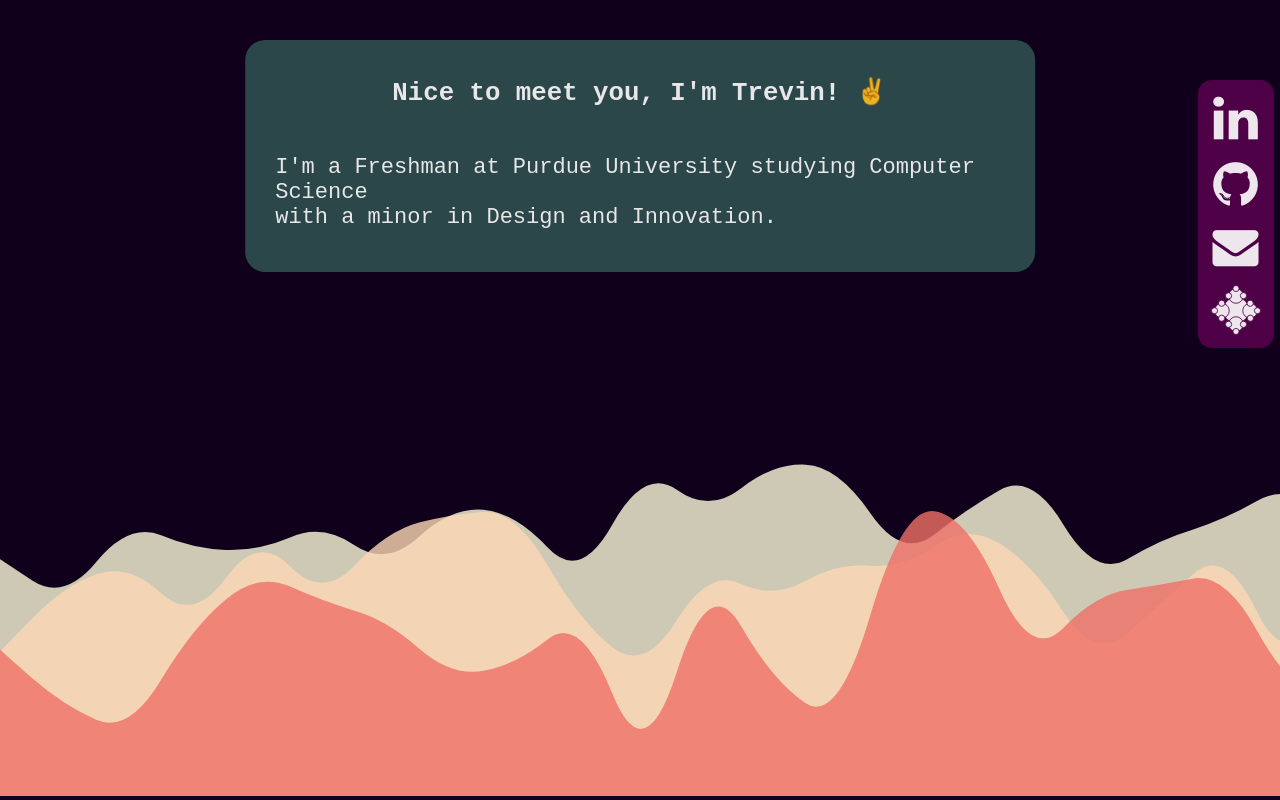
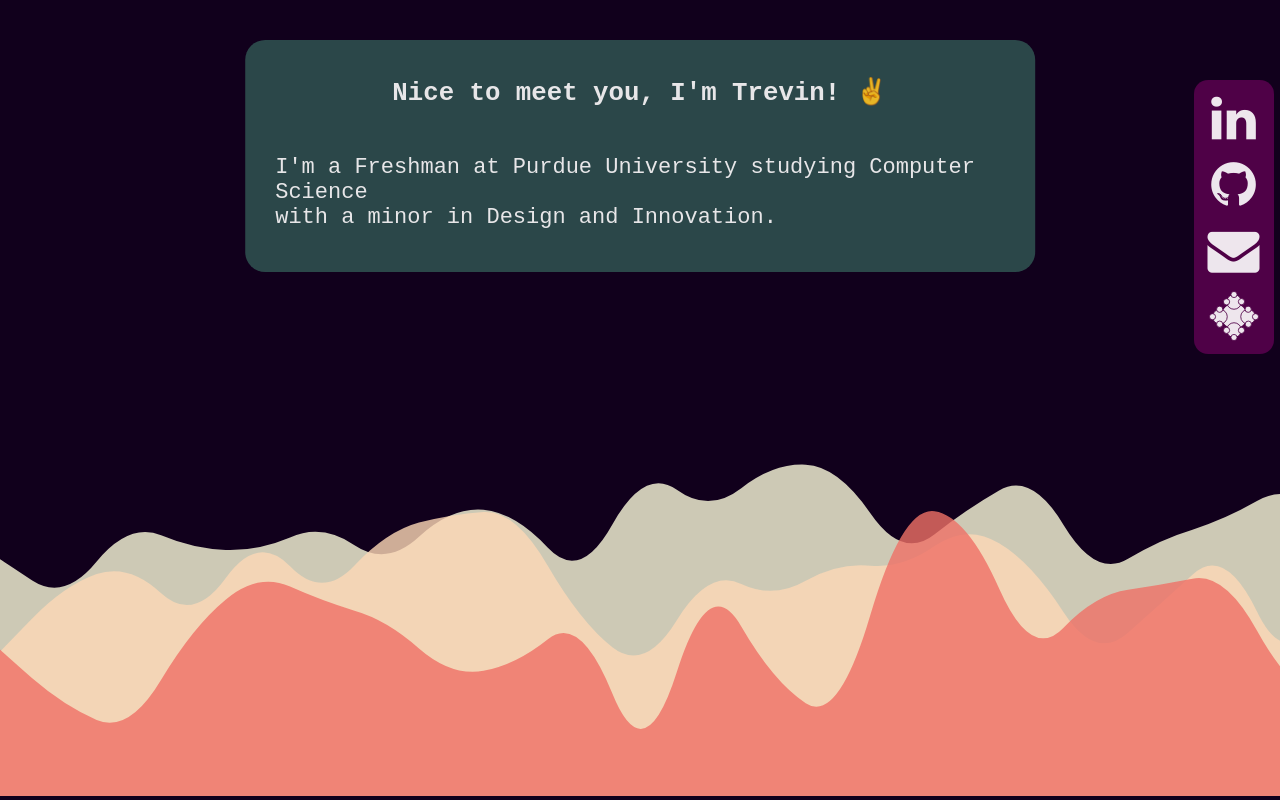
Before and after one commit to Trevin-Small/Trevins-website, a plain HTML site: page index.html in a window 1280 px wide. Drawn offline with Linux system fonts and the light colour scheme.

Commit message:
im dumb
fixed email icon resize

```diff
--- a/index.html
+++ b/index.html
@@ -33,7 +33,7 @@
                 <i class="fa fa-github" name="icon-svg" style="fill:white"></i>
             </div>
             <div title="Copy email to clipboard" class="icon-box" id="email-icon" onclick="copyEmail()" style="cursor:pointer;">
-                <i class="fa fa-envelope" id="icon-svg" style="font-size:46px;fill:grey"></i>
+                <i class="fa fa-envelope" name="icon-svg" style="font-size:46px;fill:grey"></i>
             </div>
             <div title="Fractals" class="icon-box" id="fractal-icon" onclick="window.location.href='https://trevin-small.github.io/Fractals-JS/';" style="cursor:pointer;">
                 <img src="fractal_white.svg" class="selectDisable" name="fractal-svg" style="stroke:black">
```
